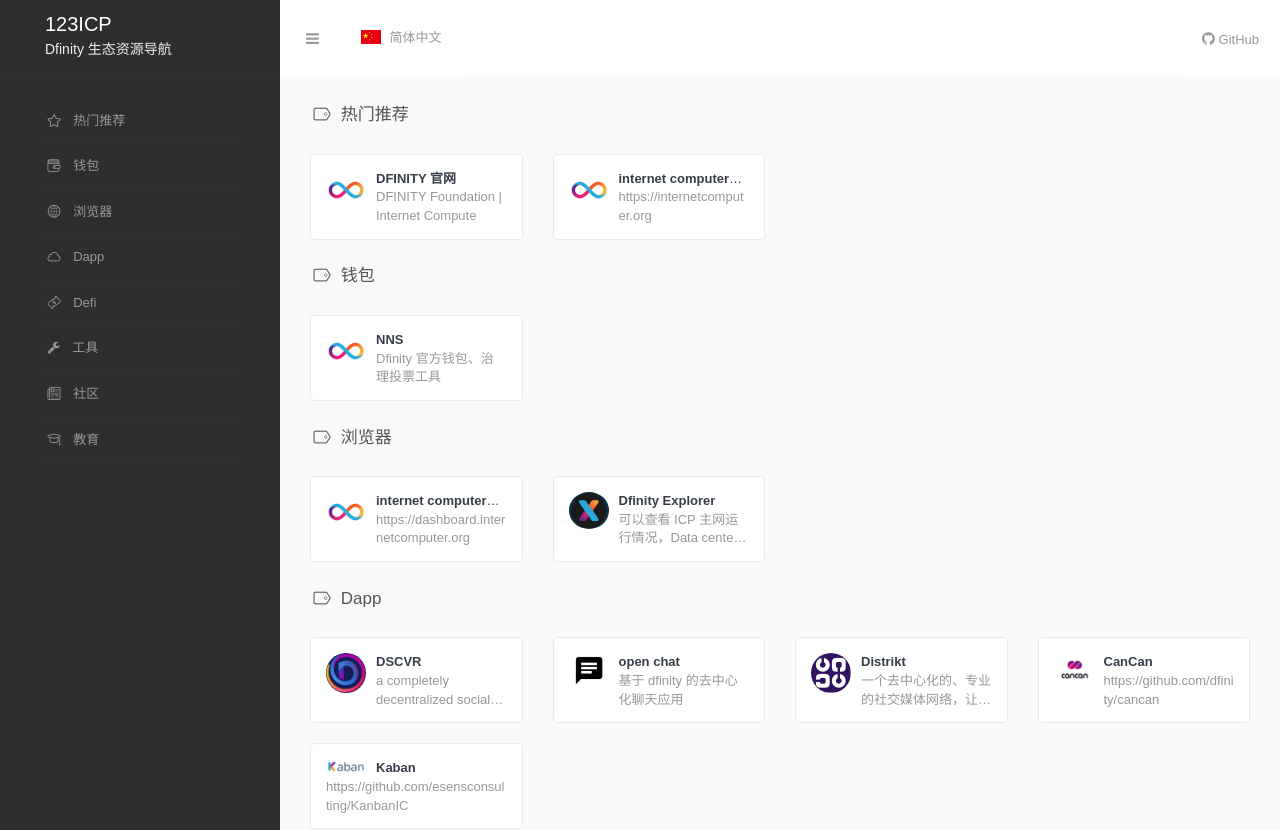
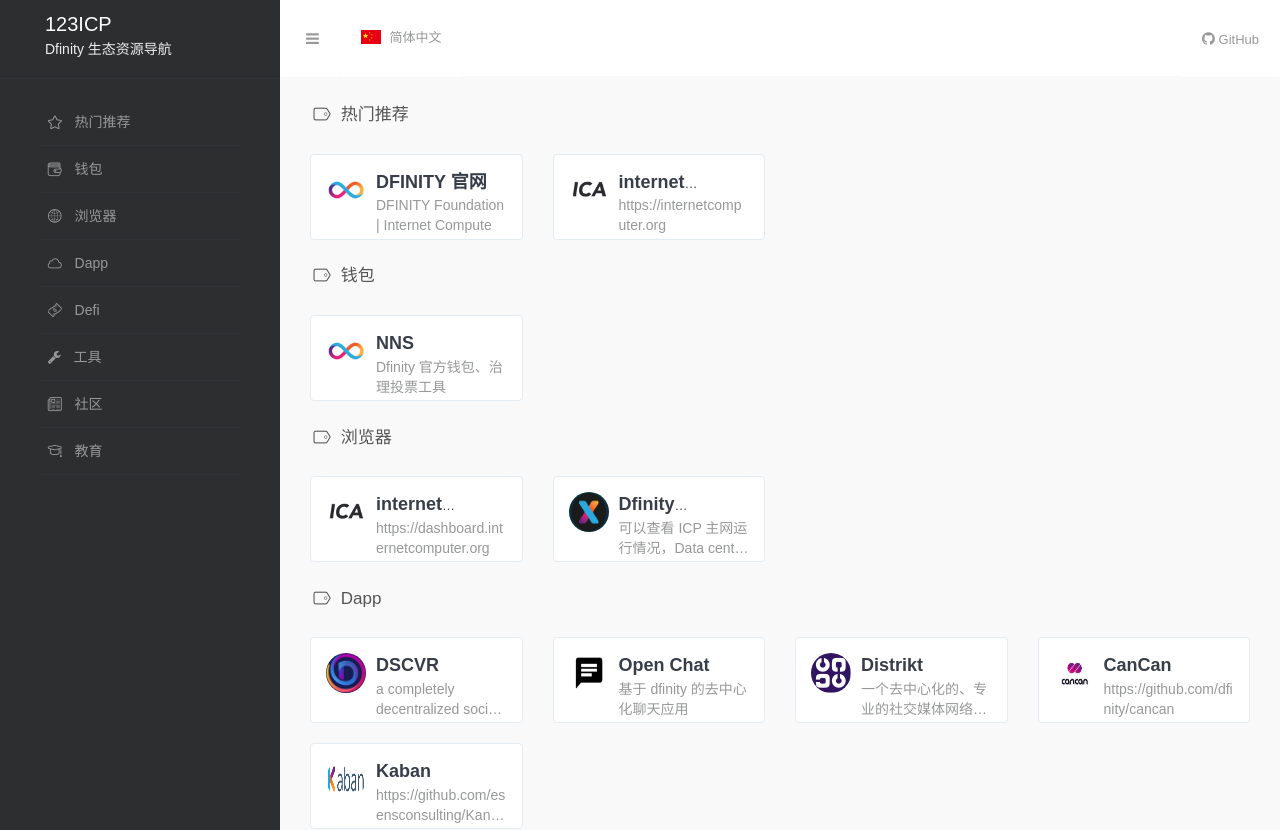
Before and after one commit to icpfans-xyz/123icp, a Vue app: page / in a window 1280 px wide. Shown: the top 830 px of the page. Built offline with nearby package versions, Linux system fonts and the light colour scheme.

Commit message:
change fontSize

```diff
--- a/src/assets/data.js
+++ b/src/assets/data.js
@@ -1,7 +1,7 @@
 /*
  * @Author: your name
  * @Date: 2021-05-26 01:21:00
- * @LastEditTime: 2021-05-27 13:53:16
+ * @LastEditTime: 2021-05-27 17:25:28
  * @LastEditors: Please set LastEditors
  * @Description: In User Settings Edit
  * @FilePath: /oms-ux/Users/chenglei/work/WebStack-vue/src/assets/data.js
@@ -21,7 +21,7 @@
             },
             {
                 url: 'https://internetcomputer.org/',
-                logo: 'assets/images/logos/dfinity.png',
+                logo: 'assets/images/logos/ICA.png',
                 title: 'internet computer association',
                 desc: 'https://internetcomputer.org'
             },
@@ -108,7 +108,7 @@
         web: [
             {
                 url: 'https://dashboard.internetcomputer.org/',
-                logo: 'assets/images/logos/dfinity.png',
+                logo: 'assets/images/logos/ICA.png',
                 title: 'internet computer network status',
                 desc: 'https://dashboard.internetcomputer.org'
             },
@@ -134,7 +134,7 @@
             {
                 url: 'https://7e6iv-biaaa-aaaaf-aaada-cai.ic0.app/',
                 logo: 'assets/images/logos/OpenChat.jpg',
-                title: 'open chat',
+                title: 'Open Chat',
                 desc: '基于 dfinity 的去中心化聊天应用'
             },
             {
--- a/src/components/WebItem.vue
+++ b/src/components/WebItem.vue
@@ -1,3 +1,11 @@
+<!--
+ * @Author: your name
+ * @Date: 2021-05-25 22:56:49
+ * @LastEditTime: 2021-05-27 16:52:05
+ * @LastEditors: Please set LastEditors
+ * @Description: In User Settings Edit
+ * @FilePath: /oms-ux/Users/chenglei/work/123icp/src/components/WebItem.vue
+-->
 <template>
     <div>
         <h4 class="text-gray">
@@ -10,13 +18,13 @@
 
                     <div class="xe-comment-entry">
                         <a class="xe-user-img">
-                            <img :src="web.logo" class="lozad img-circle" width="40">
+                            <img :src="web.logo" class="lozad img-circle" width="40" height="40">
                         </a>
                         <div class="xe-comment">
                             <a href="#" class="xe-user-name overflowClip_1">
-                                <strong>{{web.title}}</strong>
+                                <strong style="font-size: 18px;">{{web.title}}</strong>
                             </a>
-                            <p class="overflowClip_2">{{web.desc}}</p>
+                            <p class="overflowClip_2" style="font-size: 14px;">{{web.desc}}</p>
                         </div>
                     </div>
                 </div>
--- a/src/views/index.vue
+++ b/src/views/index.vue
@@ -25,14 +25,14 @@
                 </header>
                 <!-- 侧边栏 -->
                 <ul id="main-menu" class="main-menu">
-                    <li v-for="(menu, idx) in items" :key="idx">
-                        <a :href="'#'+transName(menu)" class="smooth" @click="moveSlow">
+                    <li v-for="(menu, idx) in items" :key="idx + 'item'">
+                        <a :href="'#'+transName(menu)" class="smooth" @click="moveSlow" style="font-size: 14px;">
                             <i :class="menu.icon"></i>
                             <span class="title">{{transName(menu)}}</span>
                         </a>
                         <ul v-if="menu.children">
                             <li v-for="(submenu, idx) in menu.children" :key="idx">
-                                <a :href="'#'+transName(submenu)" class="smooth" @click="moveSlow">
+                                <a :href="'#'+transName(submenu)" class="smooth" @click="moveSlow" style="font-size: 14px;">
                                     <span class="title">{{transName(submenu)}}</span>
                                     <span v-show="submenu.is_hot"
                                         class="label label-pink pull-right hidden-collapsed">Hot</span>
```
Also changed, not shown: public/assets/images/logos/ICA.png (added).
